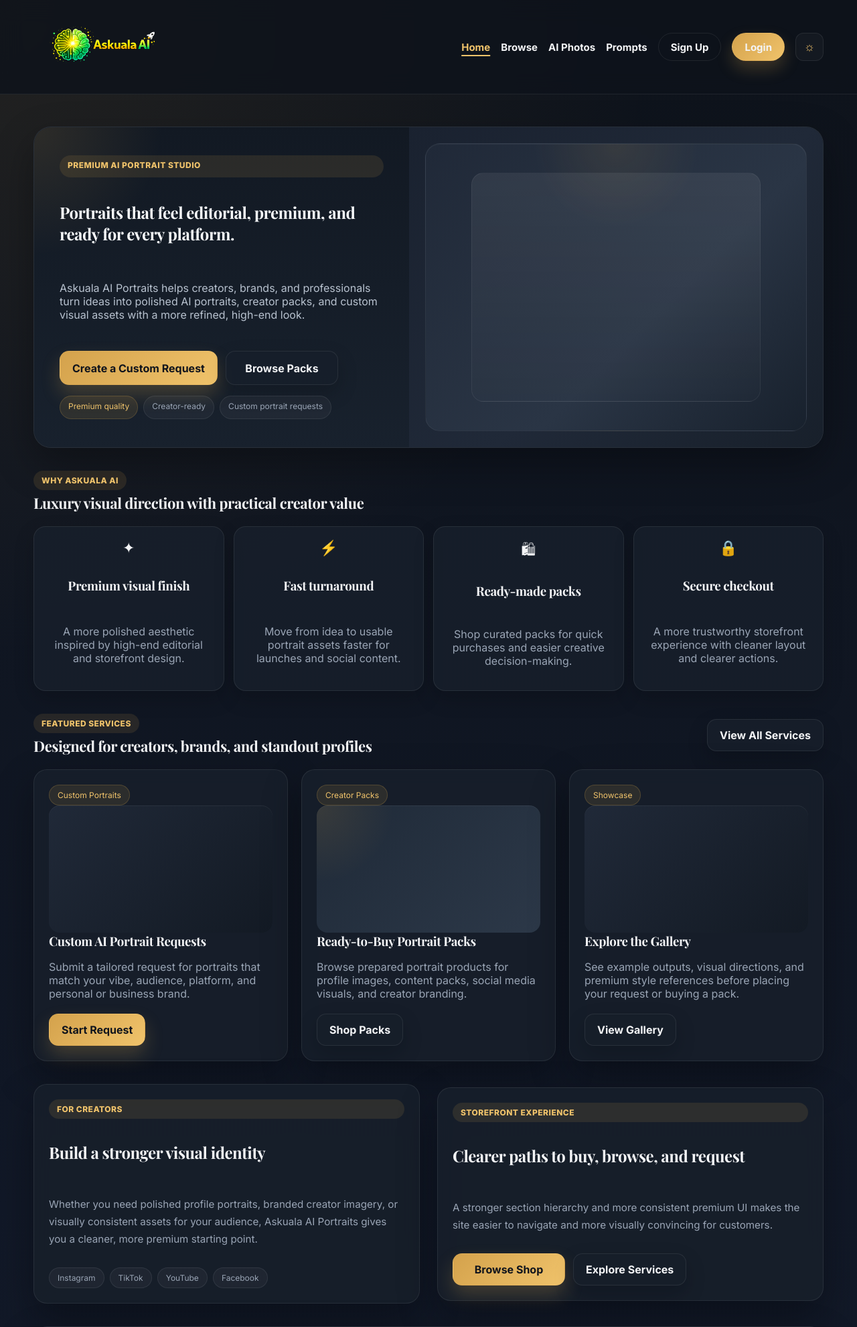
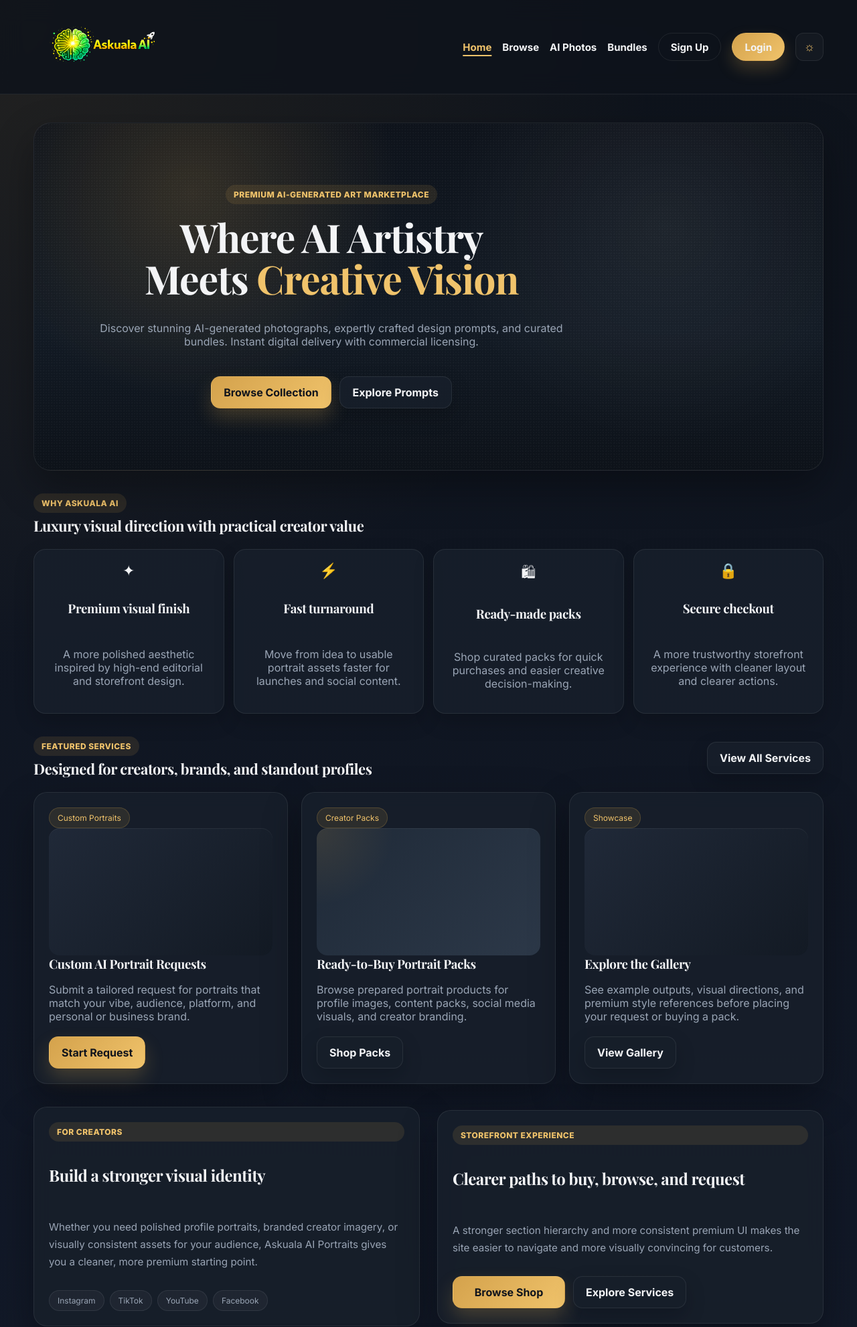
Before and after one commit to fila2021/filma-ai-portraits, a Django app: page / in a window 1280 px wide. Shown: the top 1982 px of the page at 67% size. Run offline with Django 5.2, Linux system fonts and the light colour scheme.

Commit message:
Add Bundles page, nav links, and update hero CTA to new route

```diff
--- a/filma_ai_portraits/urls.py
+++ b/filma_ai_portraits/urls.py
@@ -1,7 +1,7 @@
 from django.contrib import admin
 from django.urls import path, include
 
-from home.views import home, browse, ai_photos, ai_prompts
+from home.views import home, browse, ai_photos, ai_bundles
 
 urlpatterns = [
     path('admin/', admin.site.urls),
@@ -9,7 +9,7 @@ urlpatterns = [
     path('', home, name='home'),
     path('browse/', browse, name='browse'),
     path('ai-photos/', ai_photos, name='ai_photos'),
-    path('prompts/', ai_prompts, name='ai_prompts'),
+    path('bundles/', ai_bundles, name='ai_bundles'),
 
     path('accounts/', include('accounts.urls')),
     path('account/', include('account.urls')),
--- a/home/views.py
+++ b/home/views.py
@@ -1,3 +1,4 @@
+import random
 from django.shortcuts import render
 
 
@@ -28,7 +29,7 @@ def ai_photos(request):
     return render(request, 'home/ai_photos.html', {'products': products})
 
 
-def ai_prompts(request):
+def ai_bundles(request):
     prompts = [
         "Cinematic portrait, golden hour rim light, 85mm lens, shallow depth of field, soft bokeh",
         "Editorial studio headshot, Rembrandt lighting, charcoal backdrop, sharp focus",
@@ -137,4 +138,16 @@ def ai_prompts(request):
         "Soft morning bedroom, linen sheets, window light, airy mood",
         "Concept car render, studio lighting, glossy paint, dramatic shadows",
     ]
-    return render(request, 'home/prompts.html', {'prompts': prompts})
+    shuffled = prompts[:]
+    random.shuffle(shuffled)
+    bundle_options = [
+        {"label": "Products", "description": "Ready-made portrait packs", "count": "Shop", "url_name": "product_list"},
+        {"label": "100 Prompts", "description": "Full prompt vault (randomized)", "count": 100},
+        {"label": "50 Prompts", "description": "Half vault selection", "count": 50},
+        {"label": "10 Prompts", "description": "Curated starter set", "count": 10},
+        {"label": "5 Prompts", "description": "Quick inspiration pack", "count": 5},
+    ]
+    return render(request, 'home/bundles.html', {
+        'prompts': shuffled,
+        'bundle_options': bundle_options,
+    })
--- a/static/css/style.css
+++ b/static/css/style.css
@@ -494,6 +494,52 @@ img {
   line-height: 1.06;
 }
 
+.hero-banner {
+  position: relative;
+  overflow: hidden;
+  border-radius: 26px;
+  padding: 72px clamp(18px, 6vw, 64px);
+  background: radial-gradient(circle at 20% 20%, rgba(212,162,76,0.18), transparent 30%),
+              radial-gradient(circle at 80% 30%, rgba(255, 255, 255, 0.06), transparent 32%),
+              linear-gradient(180deg, #0e131b 0%, #121a24 60%, #0d1219 100%);
+  border: 1px solid var(--card-border);
+  box-shadow: var(--shadow);
+  min-height: 520px;
+  display: grid;
+  align-items: center;
+  justify-items: start;
+}
+
+.hero-banner .hero-overlay {
+  position: absolute;
+  inset: 0;
+  background-image:
+    radial-gradient(rgba(255,255,255,0.08) 1px, transparent 1px),
+    radial-gradient(rgba(255,255,255,0.05) 1px, transparent 1px);
+  background-size: 4px 4px, 6px 6px;
+  opacity: 0.3;
+  pointer-events: none;
+}
+
+.hero-banner .hero-content {
+  position: relative;
+  max-width: 760px;
+  display: grid;
+  gap: 18px;
+  justify-items: center;
+  text-align: center;
+}
+
+.hero-banner h1 {
+  margin: 0;
+  font-size: clamp(2.6rem, 4.6vw, 4rem);
+  line-height: 1.05;
+}
+
+.accent-text {
+  color: var(--accent-2);
+}
+
 .hero-split {
   display: grid;
   grid-template-columns: minmax(300px, 0.95fr) minmax(340px, 1.05fr);
--- a/templates/home/index.html
+++ b/templates/home/index.html
@@ -3,31 +3,18 @@
 {% block title %}Askuala AI Portraits{% endblock %}
 
 {% block content %}
-<section class="section hero-home-section">
-    <div class="hero-split">
-        <div class="hero-dark">
-            <span class="badge accent">Premium AI Portrait Studio</span>
-            <h1>Portraits that feel editorial, premium, and ready for every platform.</h1>
-            <p>
-                Askuala AI Portraits helps creators, brands, and professionals turn ideas into
-                polished AI portraits, creator packs, and custom visual assets with a more refined,
-                high-end look.
-            </p>
-
-            <div class="cta-row hero-cta-row">
-                <a href="{% url 'service_list' %}" class="btn-primary">Create a Custom Request</a>
-                <a href="{% url 'product_list' %}" class="btn-secondary">Browse Packs</a>
-            </div>
-
-            <div class="tag-row">
-                <span class="pill accent">Premium quality</span>
-                <span class="pill">Creator-ready</span>
-                <span class="pill">Custom portrait requests</span>
-            </div>
-        </div>
-
-        <div class="hero-light">
-            <div class="hero-photo"></div>
+<section class="hero-banner">
+    <div class="hero-overlay"></div>
+    <div class="hero-content">
+        <span class="badge accent">Premium AI-Generated Art Marketplace</span>
+        <h1>Where AI Artistry<br>Meets <span class="accent-text">Creative Vision</span></h1>
+        <p class="muted">
+            Discover stunning AI-generated photographs, expertly crafted design prompts, and curated bundles.
+            Instant digital delivery with commercial licensing.
+        </p>
+        <div class="cta-row hero-cta-row">
+            <a href="{% url 'browse' %}" class="btn-primary">Browse Collection</a>
+            <a href="{% url 'ai_bundles' %}" class="btn-secondary">Explore Prompts</a>
         </div>
     </div>
 </section>
--- a/templates/includes/navbar.html
+++ b/templates/includes/navbar.html
@@ -13,7 +13,7 @@
         {% url 'home' as home_url %}
         {% url 'browse' as browse_url %}
         {% url 'ai_photos' as ai_photos_url %}
-        {% url 'ai_prompts' as ai_prompts_url %}
+        {% url 'ai_bundles' as ai_bundles_url %}
         {% url 'cart_view' as cart_url %}
         {% url 'profile' as profile_url %}
         {% url 'request_list' as requests_url %}
@@ -26,7 +26,7 @@
             <li><a href="{{ home_url }}" class="{% if request.path == home_url %}active{% endif %}">Home</a></li>
             <li><a href="{{ browse_url }}" class="{% if request.path|starts_with:browse_url %}active{% endif %}">Browse</a></li>
             <li><a href="{{ ai_photos_url }}" class="{% if request.path|starts_with:ai_photos_url %}active{% endif %}">AI Photos</a></li>
-            <li><a href="{{ ai_prompts_url }}" class="{% if request.path|starts_with:ai_prompts_url %}active{% endif %}">Prompts</a></li>
+            <li><a href="{{ ai_bundles_url }}" class="{% if request.path|starts_with:ai_bundles_url %}active{% endif %}">Bundles</a></li>
 
             {% if user.is_authenticated %}
                 <li class="nav-user">
```
Also changed, not shown: templates/home/bundles.html (added, +61 -0 lines), templates/home/prompts.html (deleted, +0 -38 lines).
